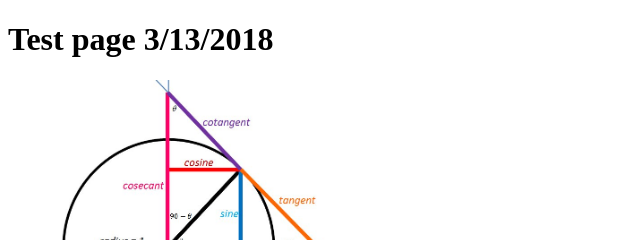
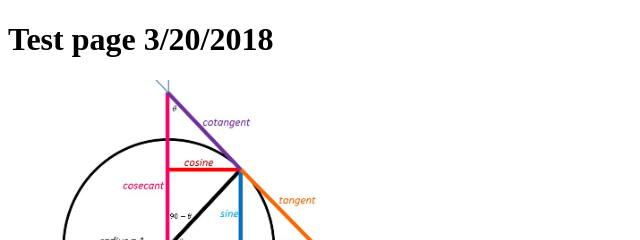
Before and after one commit to PaulSchrum/PaulSchrum_Portfolio, a plain HTML site: page default.html in a window 1280 px wide. Shown: the top 240 px of the page, 0-640 px from the left. Drawn offline with Linux system fonts and the light colour scheme.

Commit message:
Trivial change for testing purposes

```diff
--- a/default.html
+++ b/default.html
@@ -1,7 +1,7 @@
 <!DOCTYPE html>
 <html>
     <body>
-        <h1>Test page 3/13/2018</h1>
+        <h1>Test page 3/20/2018</h1>
         <img src='./pics/The trig function graphically.jpg' height="300">
     </body>
 </html>
```
